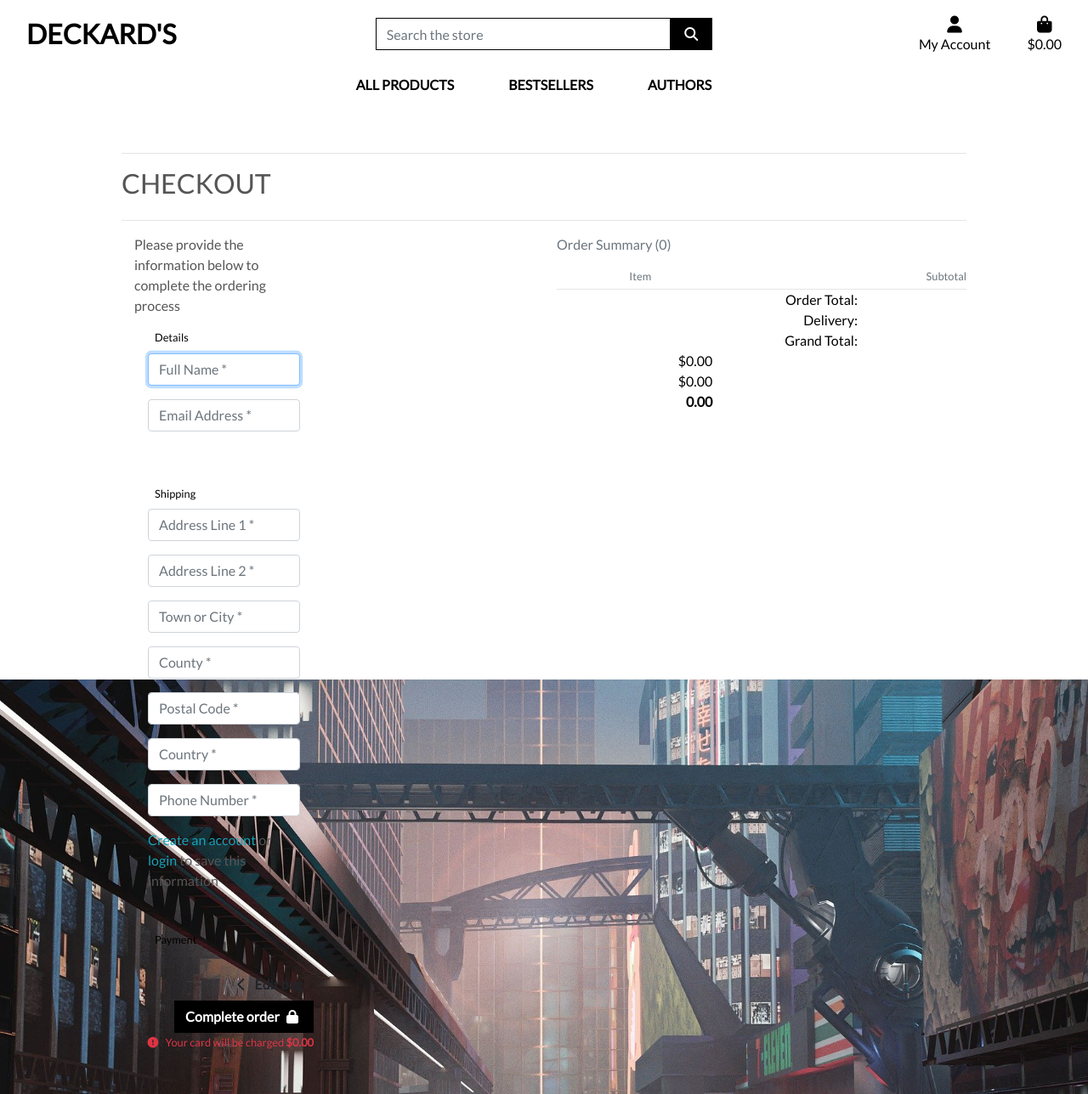
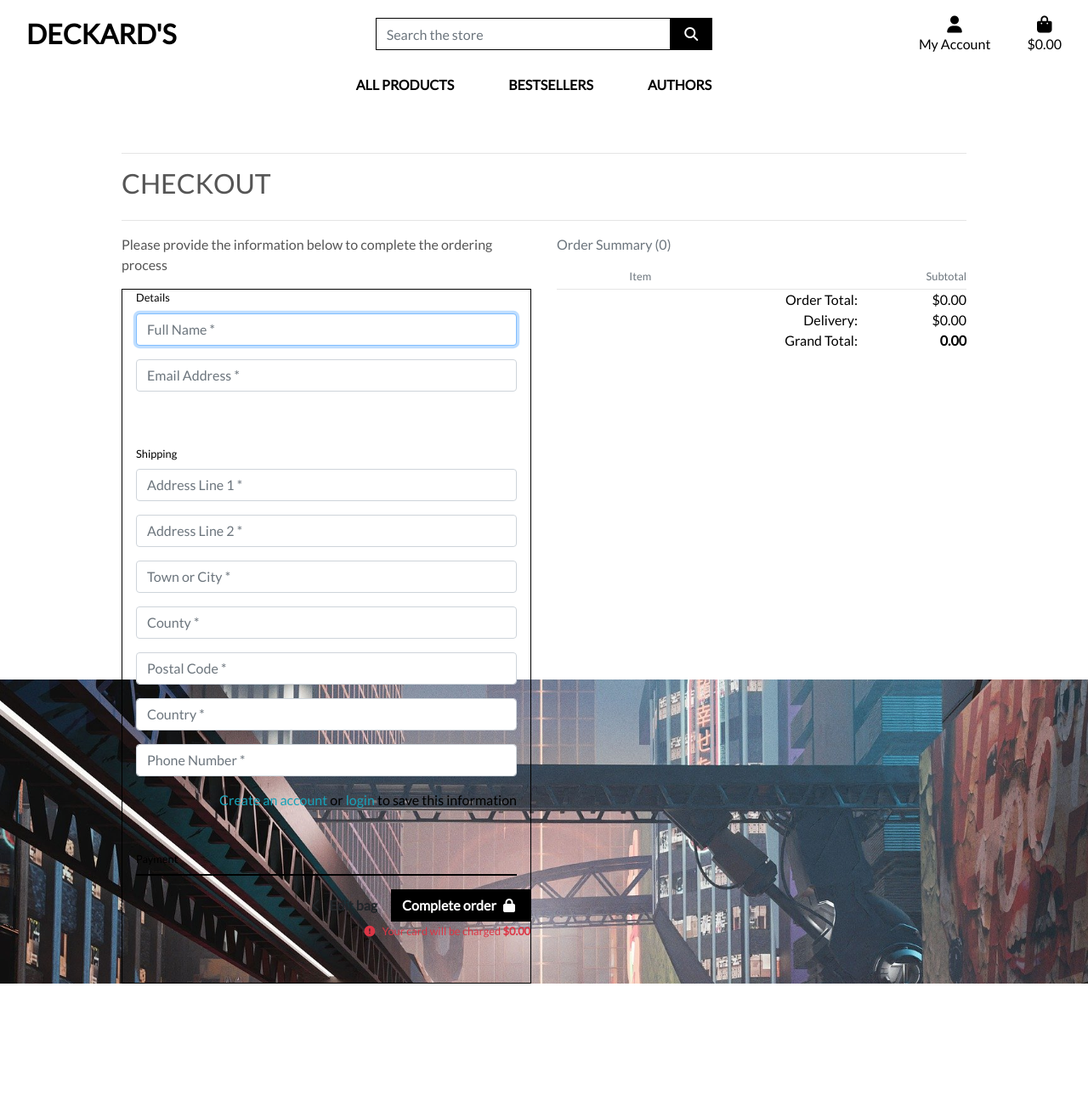
Before and after one commit to Code-Institute-Submissions/rch79-MP5-Deckards_JulyResub, a Django app: template checkout_app/templates/checkout_app/checkout.html in a window 1280 px wide. Shown: the whole page at 85% size. After the commit the page ends 1158 px from the top, so only its background shows below. Run offline with Django 3.2, Linux system fonts and the light colour scheme; the template is opened without the code that fills it: values that come from a table or form of the project are taken from there, others are empty; some libraries are stand-ins or nearby versions.

Commit message:
Format checkout template

```diff
--- a/checkout_app/static/checkout_app/css/checkout.css
+++ b/checkout_app/static/checkout_app/css/checkout.css
@@ -0,0 +1,10 @@
+.fieldset-label {
+    position: relative;
+    right: .5rem;
+}
+
+#payment-form, form-control,
+#card-element {
+    color: #000;
+    border: 1px solid #000;
+}
--- a/checkout_app/templates/checkout_app/checkout.html
+++ b/checkout_app/templates/checkout_app/checkout.html
@@ -16,7 +16,7 @@
 
 {% block content %}
 <div class="overlay"></div>
-<div class="container mb-2">
+<div class="container">
     <div class="row">
         <div class="col">
             <hr>
@@ -63,17 +63,16 @@
                     <p class="my-0">Delivery:</p>
                     <p class="my-0">Grand Total:</p>
                 </div>
-                <div class="col-5">
+                <div class="col-3">
                     <p class="my-0">${{ total | floatformat:2 }}</p>
                     <p class="my-0">${{ delivery | floatformat:2 }}</p>
                     <p class="my-0"><strong>{{ grand_total | floatformat:2 }}</strong></p>
                 </div>
             </div>
         </div>
-        <div class="col">
         <div class="col-12 col-lg-6">
             <p>Please provide the information below to complete the ordering process</p>
-                <form action="{% url 'checkout' %}" method="POST" id="payment_form">
+            <form action="{% url 'checkout' %}" method="POST" id="payment-form">
                 {% csrf_token %}
                 <fieldset class="rounded px-3 mb-5">
                     <legend class="fieldset-label small text-black px-2 w-auto">Details</legend>
@@ -92,7 +91,8 @@
                     <div class="form-check form-check-inline float-right mr-0">
                         {% if user.is_authenticated %}
                         <label for="id-save-info" class="form-check-label">Create a user profile</label>
-                            <input type="checkbox" class="form-check-input ml-2 mr-0" id="id-save-info" name="save-info" checked>
+                        <input type="checkbox" class="form-check-input ml-2 mr-0" id="id-save-info" name="save-info"
+                            checked>
                         {% else %}
                         <label for="id-save-info" class="form-check-label">
                             <a href="{% url 'account_signup' %}" class="text-info">Create an account</a> or
@@ -135,5 +135,4 @@
             </form>
         </div>
     </div>
-    </div>
     {% endblock%}
```
Also changed, not shown: books_app/templates/books_app/book_detail.html (+7 -4 lines), db.sqlite3. Lines whose indentation alone changed are shown as unchanged.
